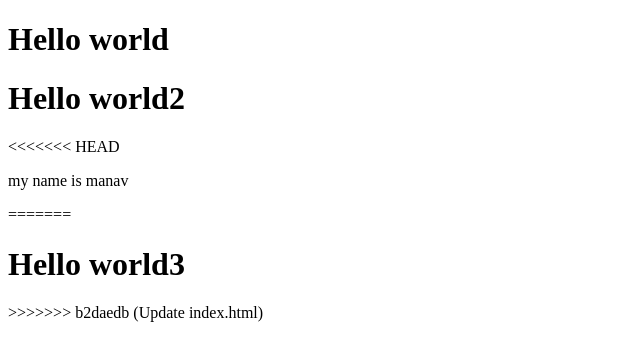
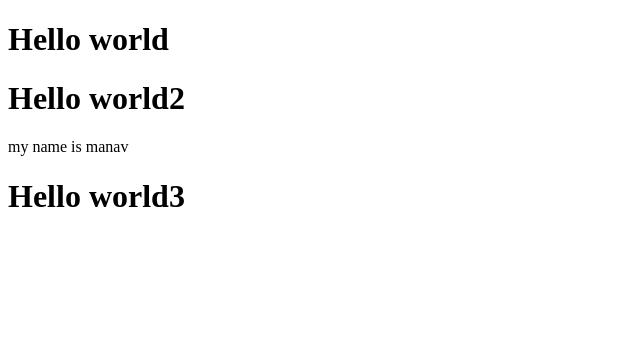
Before and after one commit to manavbhikadiya/gitlearn, a plain HTML site: page index.html in a window 1280 px wide. Shown: the whole page, without its empty margins (0-640 px from the left). Drawn offline with Linux system fonts and the light colour scheme.

Commit message:
Update index.html

```diff
--- a/index.html
+++ b/index.html
@@ -9,10 +9,8 @@
 <body>
     <h1>Hello world</h1>
     <h1>Hello world2</h1>
-<<<<<<< HEAD
     <p>my name is manav</p>
-=======
     <h1>Hello world3</h1>
->>>>>>> b2daedb (Update index.html)
+
 </body>
 </html>
```
